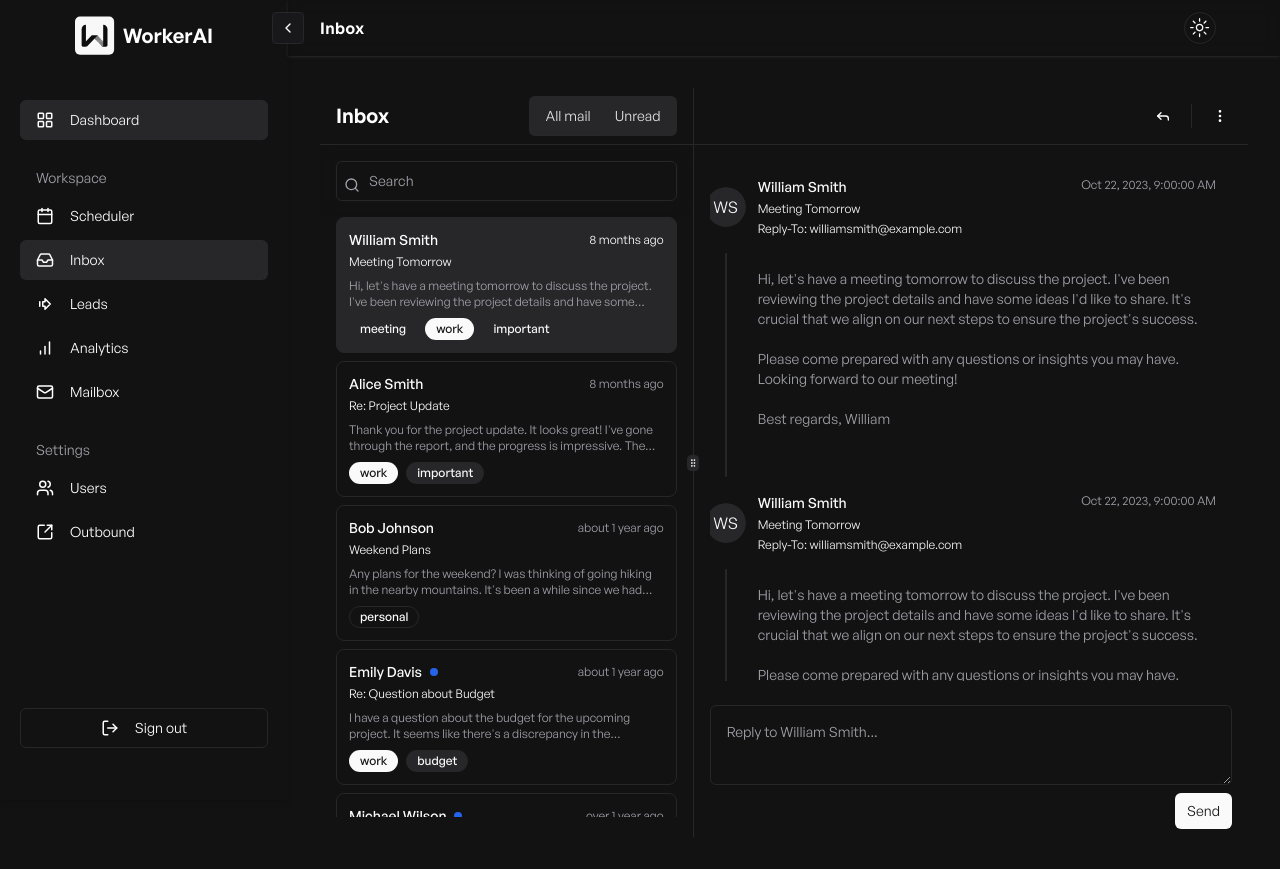
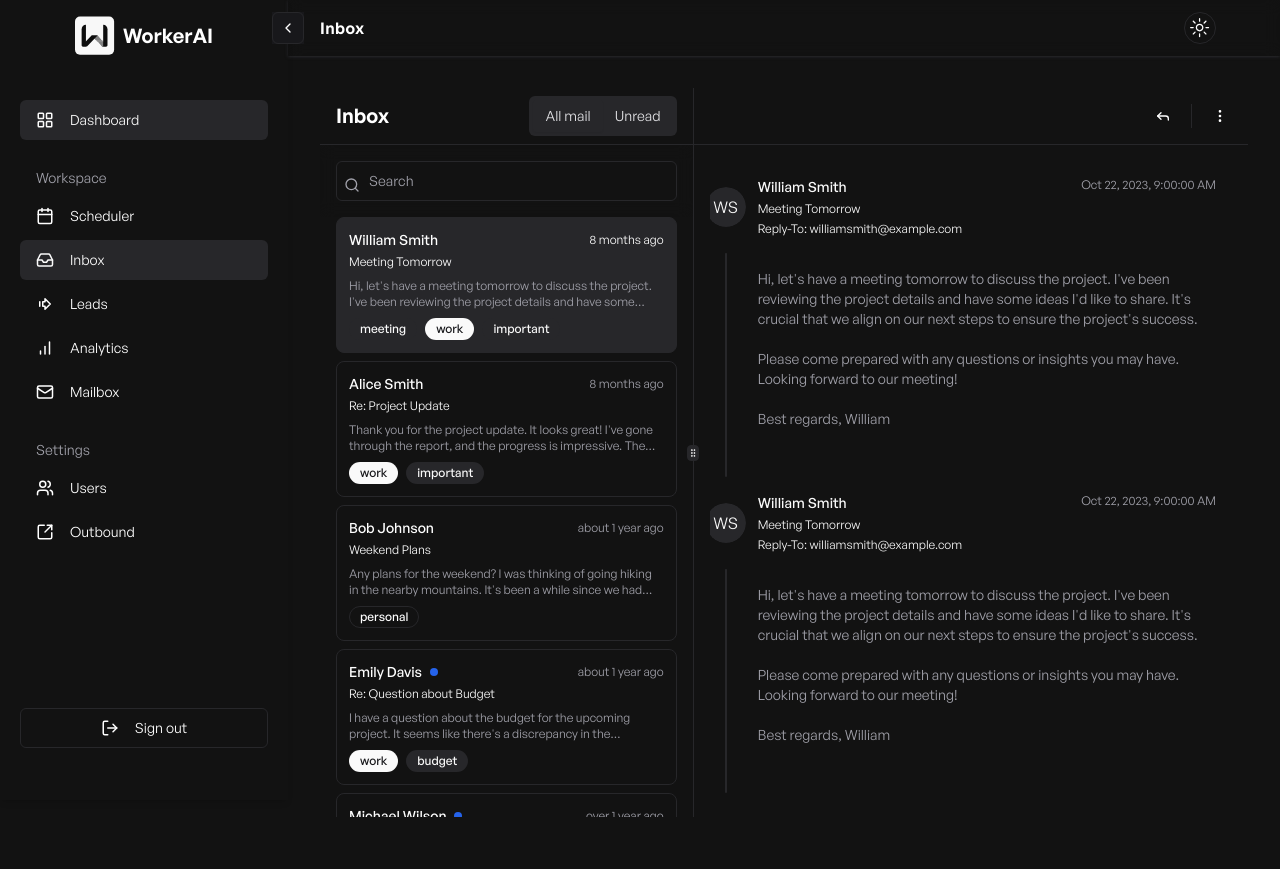
Before and after one commit to AbhirajSinha179/enterprise-workerai, a Next.js app: page /dashboard/inbox in a window 1280 px wide. Built offline with nearby package versions, Linux system fonts and the light colour scheme; no server answers.

Commit message:
making commented changes

```diff
--- a/components/inbox/mail-display.tsx
+++ b/components/inbox/mail-display.tsx
@@ -44,17 +44,18 @@ export function MailDisplay({ mail }: MailDisplayProps) {
       </div>
       <Separator />
       {mail ? (
+        <div className="flex flex-1 flex-col justify-between">
+          <div className="flex m-4 h-[80vh]">
+            {/* when full thread data available can map through it  */}
             <ScrollArea>
-          <div className="flex flex-1 flex-col justify-between">
-            <div className="flex m-4 h-[65vh] overflow-auto">
-              {/* when full thread data available can map through it  */}
               <Timeline>
                 <MailTimelineItem mail={mail} showLine={true} />
                 <MailTimelineItem mail={mail} showLine={true} />
                 <MailTimelineItem mail={mail} showLine={false} />
               </Timeline>
+            </ScrollArea>
           </div>
-            <div className="px-4 py-2">
+          {/* <div className="px-4 py-2">
             <form>
               <div className="grid gap-2">
                 <Textarea className="p-4" placeholder={`Reply to ${mail.name}...`} />
@@ -65,10 +66,9 @@ export function MailDisplay({ mail }: MailDisplayProps) {
                 </div>
               </div>
             </form>
-            </div>
+          </div> */}
         </div>
 
-        </ScrollArea>
 
       ) : (
         <div className="p-8 text-center text-muted-foreground">No message selected</div>
```
Lines whose indentation alone changed are shown as unchanged.
